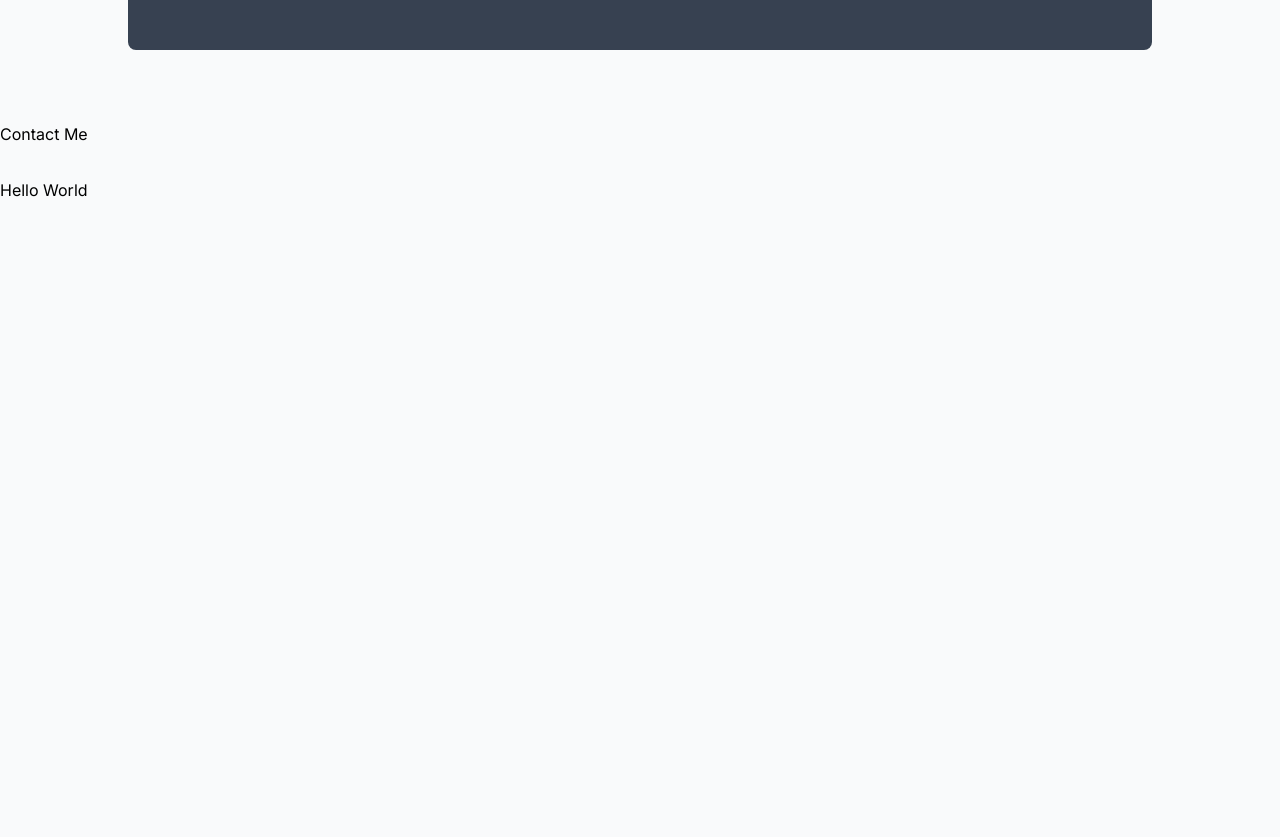
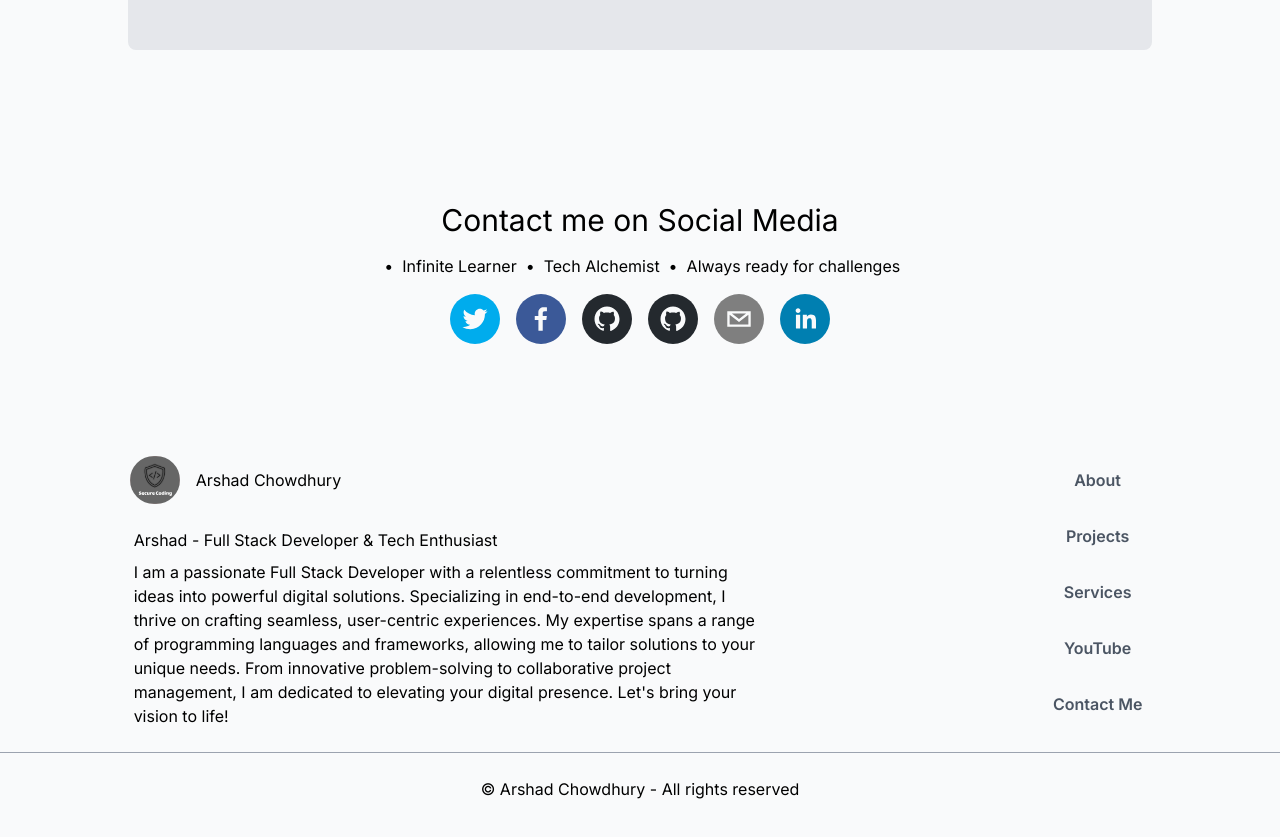
Before and after one commit to ArshadChowdhury/portfolio-site, a Next.js app: page / in a window 1280 px wide. Shown: the part 3471-4308 px from the top of the page. Before the commit the page ends 3673 px from the top, so only its background shows below. Built offline with nearby package versions, Linux system fonts and the light colour scheme; no server answers.

Commit message:
Added footer and contact sections as well

```diff
--- a/app/page.tsx
+++ b/app/page.tsx
@@ -11,6 +11,7 @@ import RandomAdvice from "@/components/RandomAdvice";
 import ContactMe from "@/components/ContactMe";
 import EverythingNeeded from "@/components/EverythingNeeded";
 import Testimonials from "@/components/Testimonials";
+import Footer from "@/components/Footer";
 
 export default function Home() {
   return (
@@ -130,7 +131,7 @@ export default function Home() {
       <Testimonials />
       <RandomAdvice />
       <ContactMe />
-      <section>Hello World</section>
+      <Footer />
     </main>
   );
 }
--- a/components/ContactMe.tsx
+++ b/components/ContactMe.tsx
@@ -1,7 +1,52 @@
+import Link from "next/link";
 import React from "react";
+import { SocialIcon } from "react-social-icons";
 
-const ContactMe = () => {
-  return <div>Contact Me</div>;
-};
+const ContactMe = () => (
+  <section className="p-10 flex flex-col gap-4 items-center my-10">
+    <h3 className="text-3xl">Contact me on Social Media</h3>
+    <p>
+      &nbsp;&bull;&nbsp; Infinite Learner &nbsp;&bull;&nbsp; Tech Alchemist
+      &nbsp;&bull;&nbsp; Always ready for challenges
+    </p>
+    <nav>
+      <ul className="flex items-center gap-4">
+        <li>
+          <SocialIcon
+            target="_blank"
+            url="https://twitter.com/Arshaaaaaaaaaad"
+          />
+        </li>
+        <li>
+          <SocialIcon
+            target="_blank"
+            url="https://www.facebook.com/arshad.chowdhury23/"
+          />
+        </li>
+        <li>
+          <SocialIcon
+            target="_blank"
+            url="https://github.com/ArshadChowdhury"
+          />
+        </li>
+        <li>
+          <SocialIcon target="_blank" url="https://github.com/arshad-repliq" />
+        </li>
+        <li>
+          <SocialIcon
+            target="_blank"
+            url="mailto:arshadchowdhury46@gmail.com"
+          />
+        </li>
+        <li>
+          <SocialIcon
+            target="_blank"
+            url="https://www.linkedin.com/in/mohammed-arshad-67920b213/"
+          />
+        </li>
+      </ul>
+    </nav>
+  </section>
+);
 
 export default ContactMe;
--- /dev/null
+++ b/components/Footer.tsx
@@ -0,0 +1,57 @@
+import React from "react";
+import Link from "next/link";
+import Image from "next/image";
+
+const linkStyles =
+  "px-6 py-2 text-center rounded-md font-semibold text-gray-600 dark:text-gray-200 hover:text-gray-800 dark:hover:text-gray-300";
+
+const Footer = () => (
+  <footer className="mb-10">
+    <div className="flex justify-around gap-4">
+      <div className="mx-4 flex flex-col gap-6 w-1/2">
+        <Link href="/" className="flex items-center gap-4">
+          <Image
+            src="/logo.svg"
+            className="rounded-full"
+            alt="Logo"
+            height={50}
+            width={50}
+          />
+          <h3>Arshad Chowdhury</h3>
+        </Link>
+        <p className="flex flex-col gap-2 px-1">
+          <span>Arshad - Full Stack Developer & Tech Enthusiast </span>I am a
+          passionate Full Stack Developer with a relentless commitment to
+          turning ideas into powerful digital solutions. Specializing in
+          end-to-end development, I thrive on crafting seamless, user-centric
+          experiences. My expertise spans a range of programming languages and
+          frameworks, allowing me to tailor solutions to your unique needs. From
+          innovative problem-solving to collaborative project management, I am
+          dedicated to elevating your digital presence. Let&apos;s bring your
+          vision to life!
+        </p>
+      </div>
+      <div className="flex flex-col justify-center gap-4">
+        <Link className={linkStyles} href={"/about"}>
+          About
+        </Link>
+        <Link className={linkStyles} href={"/projects"}>
+          Projects
+        </Link>
+        <Link className={linkStyles} href={"/services"}>
+          Services
+        </Link>
+        <Link className={linkStyles} href={"/youtube"}>
+          YouTube
+        </Link>
+        <Link className={linkStyles} href={"/contact"}>
+          Contact Me
+        </Link>
+      </div>
+    </div>
+    <hr className="w-full border-gray-400 my-6" />
+    <p className="text-center">&copy; Arshad Chowdhury - All rights reserved</p>
+  </footer>
+);
+
+export default Footer;
--- a/components/RandomAdvice.tsx
+++ b/components/RandomAdvice.tsx
@@ -40,7 +40,7 @@ const RandomAdvice = () => {
           Advice Slip
         </Link>
       </h3>
-      <div className="bg-gray-700 rounded-lg lg:w-4/5 w-full py-12 flex flex-col items-center justify-center gap-14">
+      <div className="dark:bg-gray-600 bg-gray-200 rounded-lg lg:w-4/5 w-full py-12 flex flex-col items-center justify-center gap-14">
         <div className="flex flex-col items-center gap-6 px-6">
           <span className="text-teal-500 tracking-widest text-lg">{`Advice Number : #${
             adviceNumber || "Loading"
@@ -50,11 +50,11 @@ const RandomAdvice = () => {
           }"`}</span>
         </div>
         <div className="relative w-[90%] mx-auto my-8">
-          <hr className="w-full" />
+          <hr className="w-full border-gray-400" />
           <button
             onClick={fetchData}
             disabled={disabled}
-            className={`bg-gray-200 hover:bg-teal-500 absolute -bottom-7 left-[45.5%] lg:left-[47%] p-3 rounded-full ${
+            className={`bg-gray-300 hover:bg-teal-500 absolute -bottom-7 left-[45.5%] lg:left-[47%] p-3 rounded-full ${
               disabled ? "cursor-not-allowed" : "cursor-pointer"
             }`}
           >
--- a/components/Testimonials.tsx
+++ b/components/Testimonials.tsx
@@ -57,7 +57,7 @@ const Testimonials = () => (
           key={index}
           className={`${
             data.featured ? "scale-[115%] hover:scale-125" : "hover:scale-110"
-          } bg-gray-600 rounded-lg p-6 transition-all duration-500`}
+          } dark:bg-gray-600 bg-gray-200 rounded-lg p-6 transition-all duration-500`}
         >
           <div className="flex justify-center items-center gap-4">
             <ArrowUturnRightIcon className="w-8" />
--- a/package.json
+++ b/package.json
@@ -15,6 +15,7 @@
     "next-themes": "^0.2.1",
     "react": "^18",
     "react-dom": "^18",
+    "react-social-icons": "^6.6.0",
     "sharp": "^0.32.6"
   },
   "devDependencies": {
```
Also changed, not shown: 1 other file (tests, documents, lock files or other folders).
